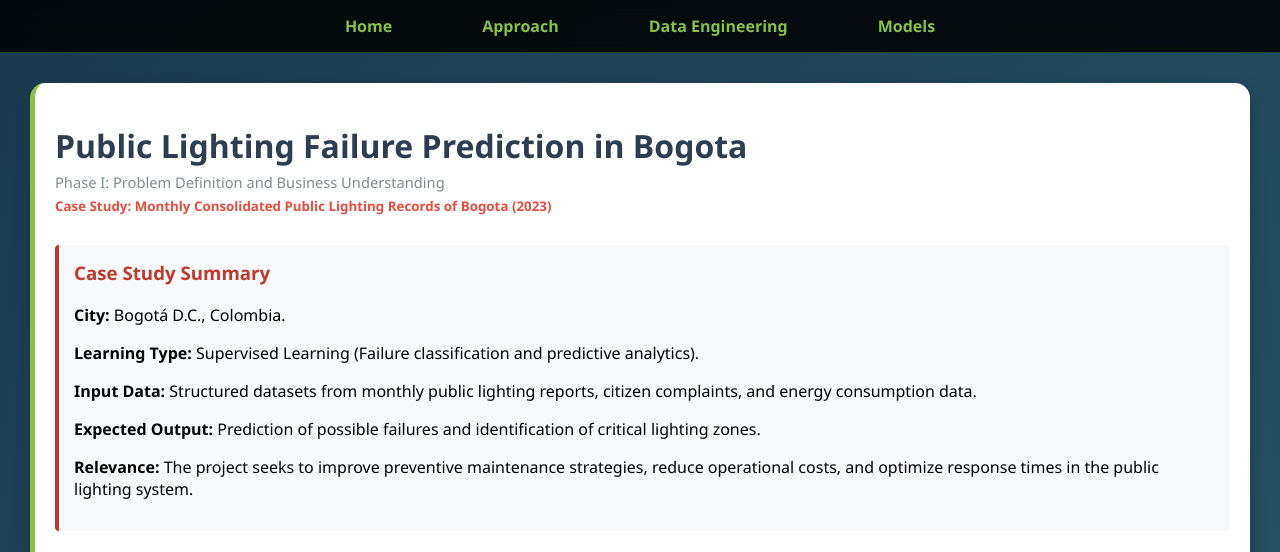
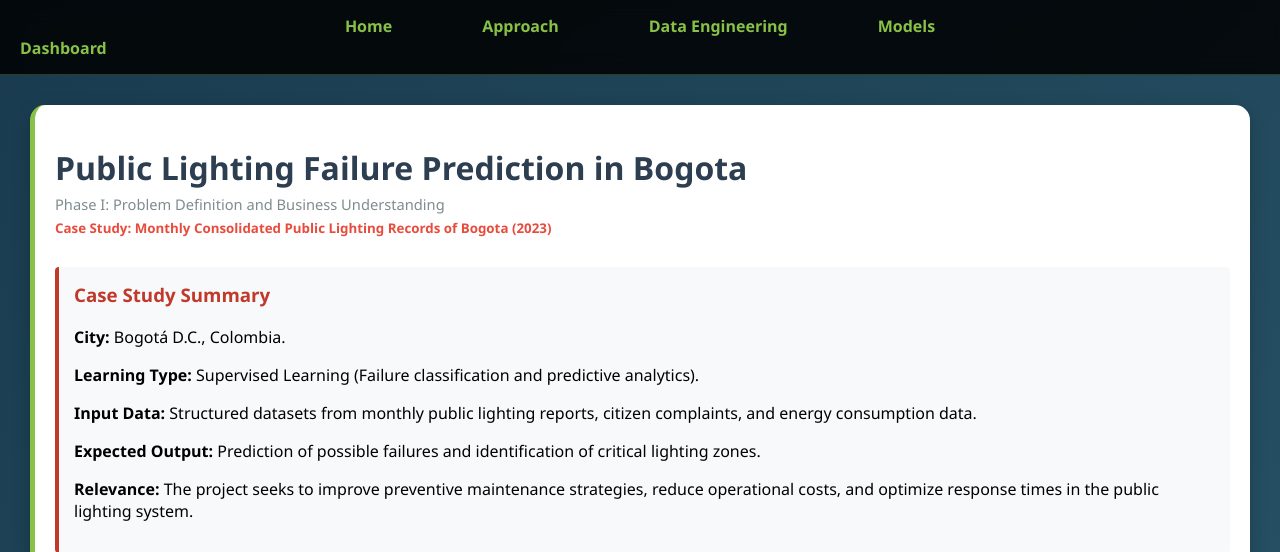
Before and after one commit to Gerlopa/-project, a Flask app: page /approach in a window 1280 px wide. Shown: the top 552 px of the page. Run offline with Flask 3, Linux system fonts and the light colour scheme; parts of the project's set-up code (start-up, migrations or seed data) failed here and were passed over.

```diff
--- a/templates/index.html
+++ b/templates/index.html
@@ -99,6 +99,10 @@
             </div>
 
         </div>
+        </div>
+        <div class="nav-item">
+           <a href="/dash">Dashboard</a>
+        </div>
 
     </div>
 </div>
```
